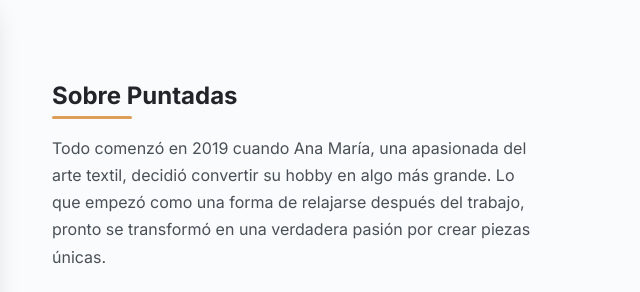
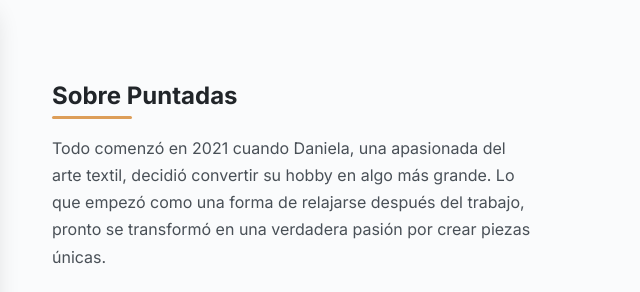
Before and after one commit to Gonz4lezz/puntadas-cr, a plain HTML site: page pages/about.html in a window 1280 px wide. Shown: the part 389-681 px from the top of the page, 632-1272 px from the left. Drawn offline with nearby package versions, Linux system fonts and the light colour scheme.

```diff
--- a/pages/about.html
+++ b/pages/about.html
@@ -75,7 +75,7 @@
                     <div class="col-lg-6">
                         <div class="story-content">
                             <h2 class="story-title">Sobre Puntadas</h2>
-                            <p class="story-text">Todo comenzó en 2019 cuando Ana María, una apasionada del arte textil, decidió convertir su hobby en algo más grande. Lo que empezó como una forma de relajarse después del trabajo, pronto se transformó en una verdadera pasión por crear piezas únicas.</p>
+                            <p class="story-text">Todo comenzó en 2021 cuando Daniela, una apasionada del arte textil, decidió convertir su hobby en algo más grande. Lo que empezó como una forma de relajarse después del trabajo, pronto se transformó en una verdadera pasión por crear piezas únicas.</p>
                             <p class="story-text">Sus primeras creaciones fueron pequeños llaveros que regalaba a familiares y amigos. La respuesta fue tan positiva que decidió aventurarse a crear piezas más complejas, comenzando con muñecos de personajes favoritos.</p>
                         </div>
                     </div>
```
